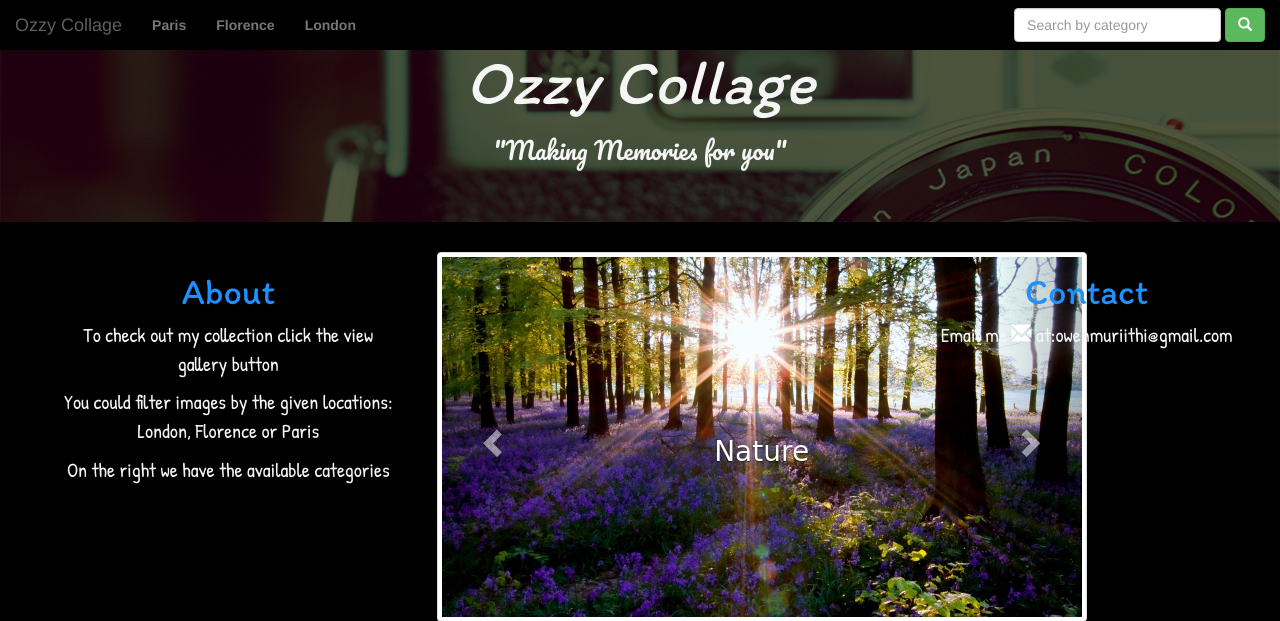
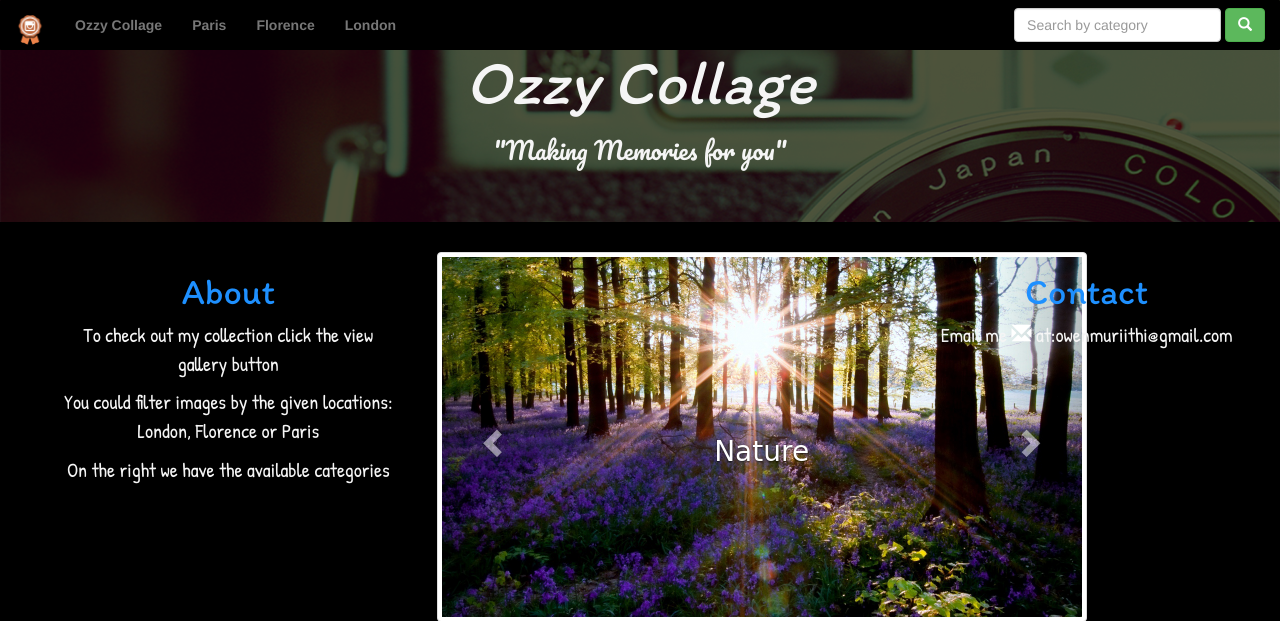
Before and after one commit to OwenMur21/collage, a Django app: page / in a window 1280 px wide. Shown: the top 621 px of the page. Run offline with Django 3.2, Linux system fonts and the light colour scheme; data that the repository does not hold is empty; some libraries are stand-ins or nearby versions; some web fonts are replaced.

Commit message:
Finalizes on mvp

```diff
--- a/gallery/templates/home.html
+++ b/gallery/templates/home.html
@@ -51,7 +51,7 @@
 
           <div class="item">
             <a href="/category/?image=games"><img src="../static/photo/car4.jpg" id="car" alt="New York"></a>
-            <div class="carousel-caption">
+            <div class="carousel-caption" >
               <h3 class="names">Video games</h3>
             </div>
           </div>
--- a/gallery/templates/navbar.html
+++ b/gallery/templates/navbar.html
@@ -10,12 +10,13 @@
         <span class="icon-bar"></span>
         <span class="icon-bar"></span>
       </button>
-      <a class="navbar-brand" href="/">Ozzy Collage</a>
+      <a class="navbar-brand" href="/"><img src="../static/photo/pic.png" style="width:30px"></a>
     </div>
 
     <!-- Collect the nav links, forms, and other content for toggling -->
     <div class="collapse navbar-collapse" id="bs-example-navbar-collapse-1">
       <ul class="nav navbar-nav" style="font-weight:bolder;">
+      <li><a href="/">Ozzy Collage</a></li>
         <li><a href="/location/3">Paris</a></li>
         <li><a href="/location/4">Florence</a></li>
         <li><a href="/location/5">London</a></li>
```
Also changed, not shown: static/photo/pic.png (added).
